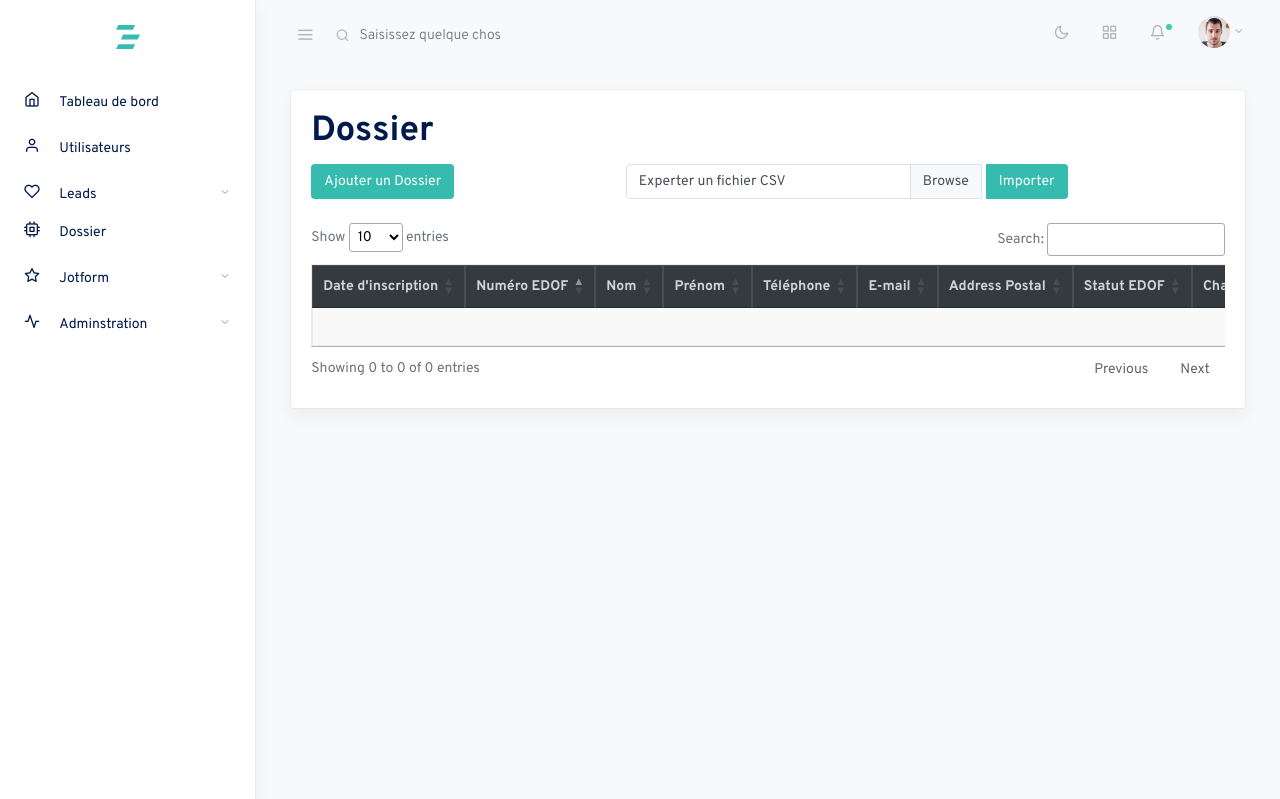
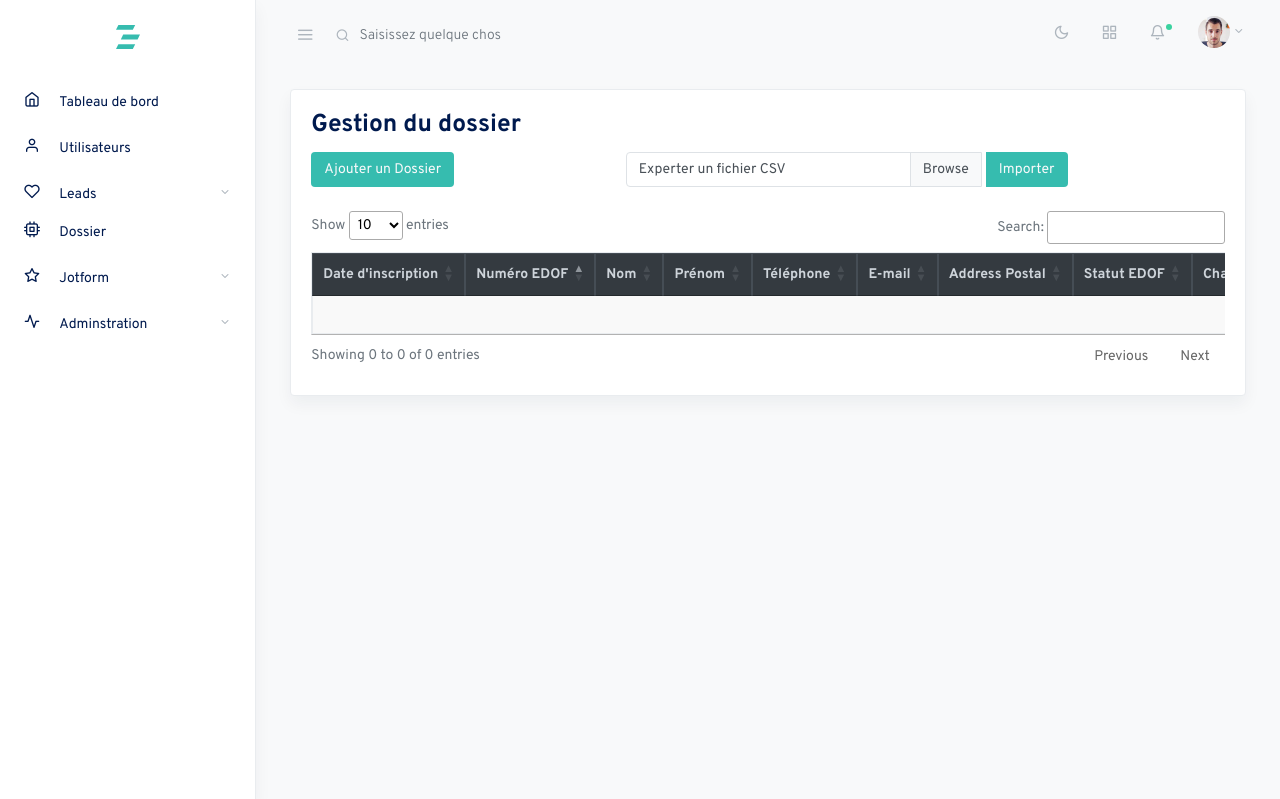
Before and after one commit to layesow/plome, a Django app: page /multi_company/doisser/ in a window 1280 px wide. Shown: the top 799 px of the page. Run offline with Django 4.2, Linux system fonts and the light colour scheme; data that the repository does not hold is empty; some libraries are stand-ins or nearby versions; some web fonts are replaced.

Commit message:
modification de dossier

```diff
--- a/templates/multi_company/doisser.html
+++ b/templates/multi_company/doisser.html
@@ -28,6 +28,28 @@
     box-sizing: border-box;
     width: 100%;
   }
+
+  .gestion-bouton {
+    background-color: rgba(54,188,175,1);
+    color:#f8f9fa;
+}
+
+.gestion-bouton:hover {
+    background-color: rgb(255, 255, 255); /* Couleur de fond en cas de survol */
+    border: 1px solid rgba(54,188,175,1); /* Couleur de bordure en cas de survol */
+    color: rgba(54,188,175,1); /* Couleur du texte en cas de survol */
+}
+
+.nav-tabs .nav-link.active {
+  color: rgba(54,188,175,1);
+  border-color: rgba(54,188,175,1);
+}
+a {
+  color: rgba(54,188,175,1);
+}
+a:hover{
+  color: hsl(174, 52%, 31%);
+}
 </style>
 
 <main role="main" class="main-content">
@@ -35,13 +57,13 @@
     <div class="card shadow">
       <div class="card-body">
 
-        <h1>Dossier</h1>
+        <h3>Gestion du dossier</h3>
 
         <!-- Bouton d'importation -->
         <div class="row" style="display: flex; justify-content: start;">
           <div class="col-md-4">
-            <button class="btn mt-1 text-white" data-toggle="modal" data-target="#addDoisserLeadModal"
-              style="background-color: rgba(54,188,175,1);">Ajouter un Dossier</button>
+            <button class="btn mt-1 gestion-bouton" data-toggle="modal" data-target="#addDoisserLeadModal"
+              >Ajouter un Dossier</button>
           </div>
           <div class="col-md-6 mt-1">
             <form method="post" enctype="multipart/form-data" action="{% url 'import_doisser_leads' %}">
@@ -68,8 +90,7 @@
                 </script>
 
                 <div class="input-group-append ml-1">
-                  <button type="submit" class="btn text-white"
-                    style="background-color: rgba(54,188,175,1);">Importer</button>
+                  <button type="submit" class="btn gestion-bouton">Importer</button>
                 </div>
               </div>
             </form>
@@ -388,7 +408,7 @@
                   </div>
                   <div class="modal-footer">
                     <button type="button" class="btn mb-2 btn-secondary mr-3 mb-4" data-dismiss="modal">Fermer</button>
-                    <button class="btn text-white float-right mr-3 mb-4" style="background-color: rgba(54,188,175,1);"
+                    <button class="btn gestion-bouton float-right mr-3 mb-4"
                       type="submit">Envoyer</button>
                   </div>
                 </form>
@@ -904,8 +924,7 @@
 
                     <div class="modal-footer">
                       <button type="button" class="btn mb-2 btn-secondary" data-dismiss="modal">Fermer</button>
-                      <button type="submit" class="btn mb-2 text-white"
-                        style="background-color: rgba(54,188,175,1);">Sauvegarder</button>
+                      <button type="submit" class="btn mb-2 gestion-bouton">Sauvegarder</button>
                     </div>
 
                   </form>
```
Also changed, not shown: other parts of templates/multi_company/doisser.html (+31 -32 lines).
